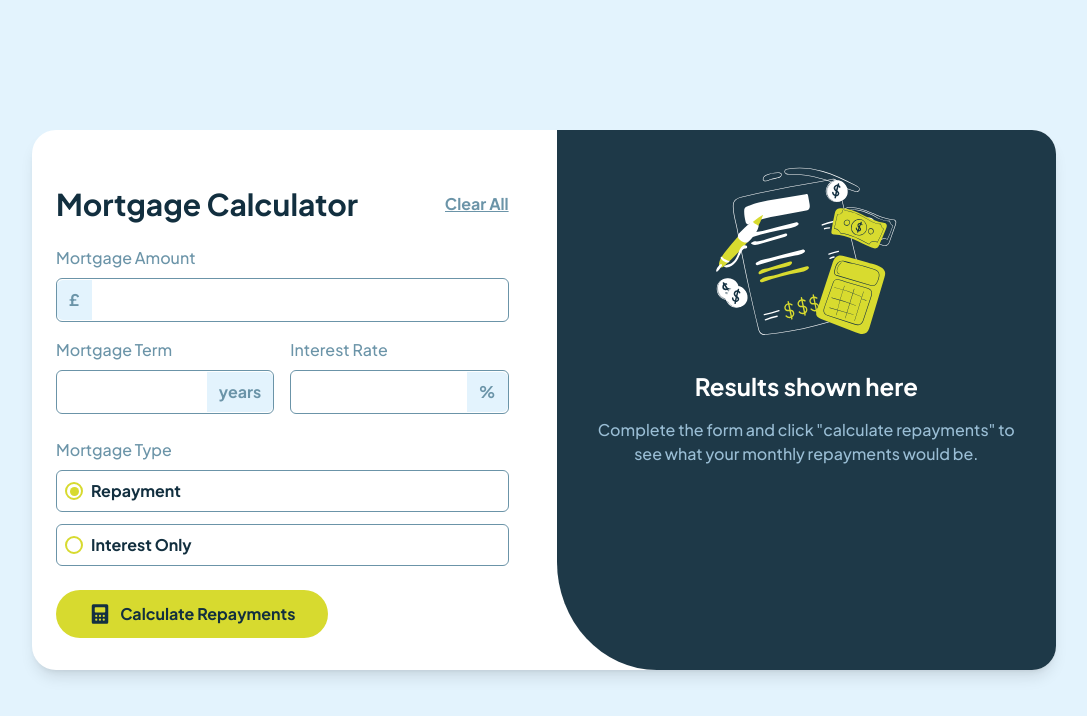
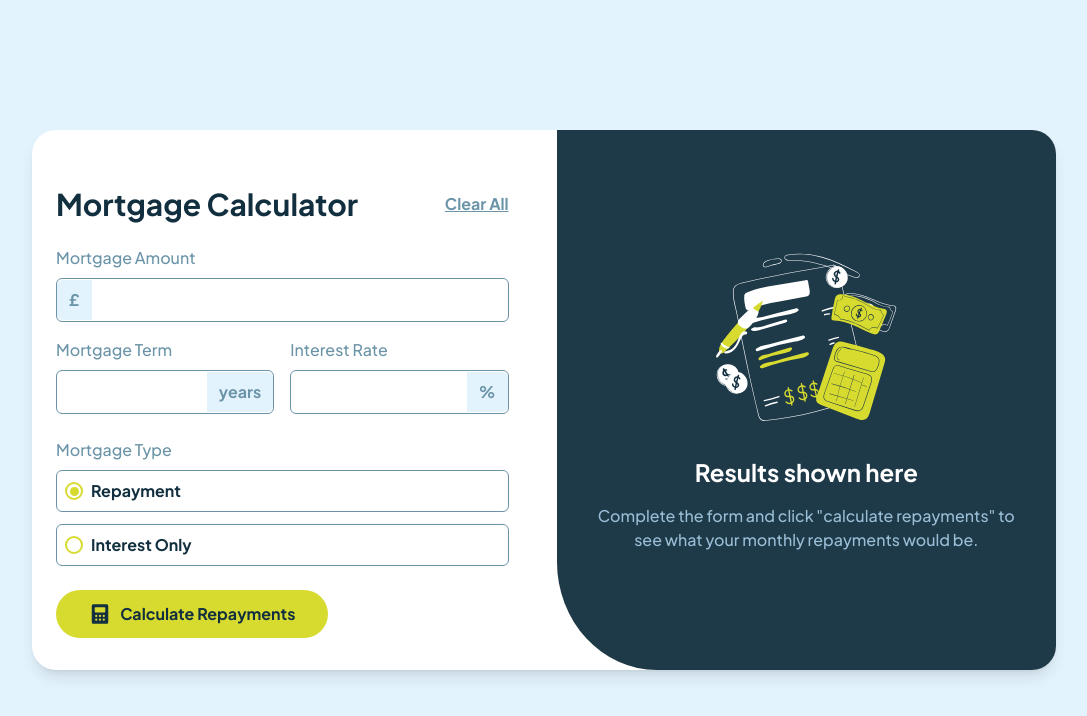
Before and after one commit to stephany247/mortgage-repayment-calculator, a React (Vite) app: page / in a window 1280 px wide. Shown: the top 716 px of the page, without its empty margins (96-1183 px from the left). Built offline with nearby package versions, Linux system fonts and the light colour scheme.

Commit message:
refactor section styling in App component for improved layout and alignment

```diff
--- a/src/App.jsx
+++ b/src/App.jsx
@@ -205,10 +205,12 @@ function App() {
           <p>Calculate Repayments</p>
         </button>
       </form>
-      <section className="bg-neutral-slate-900/95 text-center md:rounded-bl-[20%] md:rounded-r-3xl md:w-1/2">
+
+
+      <section className="bg-neutral-slate-900/95 text-center md:rounded-bl-[20%] md:rounded-r-3xl md:w-1/2 flex items-stretch">
         {monthlyPayment === null ? (
           // Show this when form hasn't been submitted
-          <div className="p-8 space-y-4 text-neutral-slate-300">
+          <div className="p-8 space-y-4 text-neutral-slate-300 self-center">
             <img
               src={illustration}
               alt="Empty illustration"
```
